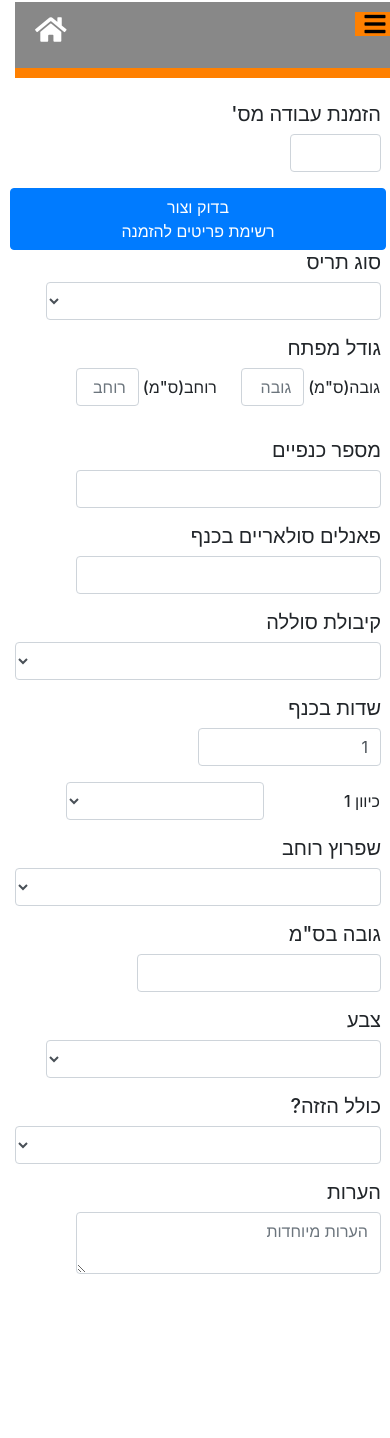
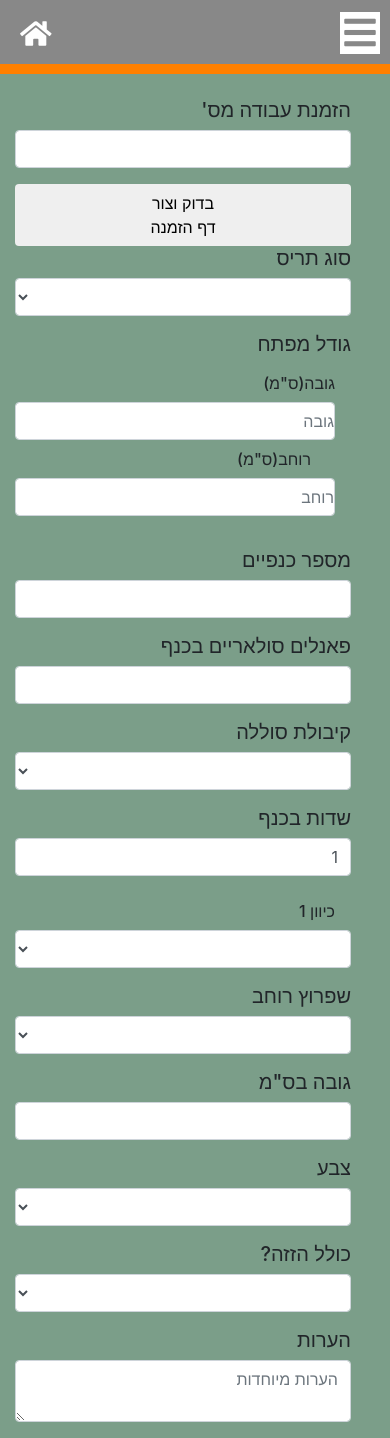
Before and after one commit to adarngh/shutters, a plain HTML site: page index.html at #!/neworder in a window 390 px wide. Shown: the part 118-1556 px from the top of the page. Before the commit the page ends 1408 px from the top, so only its background shows below. Drawn offline with nearby package versions, Linux system fonts and the light colour scheme; some packages are replaced by stand-ins of ours.

Commit message:
fixed responsive issues

```diff
--- a/app/contructors/configurator.html
+++ /dev/null
@@ -1,116 +0,0 @@
-<main >
-    <form class="mr-4 mt-4">
-        <div class="form-row">
-            <div class="form-group col-md-9">
-                <label for="pNumber" class="h5">הזמנת עבודה מס'</label>
-                <input type="text" class="form-control col-3" id="pNumber" placeholder="" ng-model="pNumber">
-            </div>
-            <button type="submit" class="btn btn-primary col-md-2">בדוק וצור
-                <br> רשימת פריטים להזמנה</button>
-        </div>
-        <div class="form-row">
-            <div class="form-group col-md-3">
-                <label for="pProfileType" class="h5">סוג תריס</label>
-                <select id="pProfileType" class="form-control col-11" ng-model="pProfileType">
-                    <option>פרופיל "בורג"</option>
-                    <option>9000</option>
-                </select>
-            </div>
-            <div class="form-group col-md-5">
-                <h5>גודל מפתח</h5>
-                <div class="row pr-3">
-                    <label for="pHeight" class="col-form-label h6 pl-1">גובה(ס"מ)</label>
-                    <input type="text" class="form-control col-2" id="pHeight" placeholder="גובה" ng-model="pHeight">
-                    <label for="pWidth" class="col-form-label h6 pl-1 pr-4">רוחב(ס"מ)</label>
-                    <input type="text" class="form-control col-2" id="pWidth" placeholder="רוחב" ng-model="pWidth">
-                </div>
-            </div>
-
-        </div>
-        <div class="form-row mt-3">
-            <!-- <div class="form-group col-md-3">
-                <label for="pProfileType" class="h5">סוג תריס</label>
-                <select id="pProfileType" class="form-control col-11" ng-model="pProfileType">
-                    <option>פרופיל "בורג"</option>
-                    <option>9000</option>
-                </select>
-            </div> -->
-            <div class="form-group col-md-2">
-                <label for="pNoOfWings" class="h5">מספר כנפיים</label>
-                <input type="number" class="form-control col-10" id="pNoOfWings" value="1" min="1" max="8" ng-model="pNoOfWings">
-            </div>
-            <div class="form-group col-md-3">
-                <label for="pSolarPanels" class="h5">פאנלים סולאריים בכנף</label>
-                <input type="number" class="form-control col-10" id="pSolarPanels" value="1" min="1" max="8" ng-model="pSolarPanels">
-            </div>
-            <div class="form-group col-md-3">
-                <label for="battery" class="h5">קיבולת סוללה</label>
-                <select id="battery" class="form-control " ng-model="battery">
-                    <option>AH 10</option>
-                    <option>AH 13</option>
-                    <option>AH 16</option>
-                    <option>AH 20</option>
-                </select>
-            </div>
-        </div>
-        <div class="form-row">
-            <div class="form-group col-md-2">
-                <label for="profileType" class="h5">שדות בכנף</label>
-                <input type="number" class="form-control col-6" id="windowHeight" min="1" max="5" ng-model="numberOfFields" ng-change="changeFieldArray()">
-            </div>
-        </div>
-        <div class="form-row mb-2">
-            <div class="col-md-2" ng-repeat="x in fieldArray">
-                <div class="row field">
-                    <label for="profileType{{$index}}" class="col-form-label col-4 h5 pr-3 pl-0">כיוון {{$index+1}}</label>
-                    <select id="profileType{{$index}}" class="form-control col-6 pl-5" ng-model="leverType[$index]">
-                        <option>ימין</option>
-                        <option>שמאל</option>
-                        <option>דו צדדי</option>
-                    </select>
-                </div>
-            </div>
-        </div>
-        <div class="form-row mt-3">
-            <div class="form-group col-md-2">
-                <label for="profileType" class="h5">שפרוץ רוחב</label>
-                <select id="profileType" class="form-control" ng-model="pColor">
-                    <option>אין</option>
-                    <option>שלם</option>
-                    <option>חצוי</option>
-                </select>
-            </div>
-            <div class="form-group col-md-2">
-                <label for="workOrderNum" class="h5">גובה בס"מ</label>
-                <input type="text" class="form-control col-8" id="workOrderNum" placeholder="" ng-model="pNumber">
-            </div>
-            <div class="form-group col-md-2">
-                <label for="profileType" class="h5">צבע</label>
-                <select id="profileType" class="form-control col-11" ng-model="pColor">
-                    <option>לבן</option>
-                    <option>אפור</option>
-                </select>
-            </div>
-            <div class="form-group col-md-2">
-                <label for="profileType" class="h5">כולל הזזה?</label>
-                <select id="profileType" class="form-control" ng-model="pIsSliding">
-                    <option>כן</option>
-                    <option>לא</option>
-                </select>
-            </div>
-
-
-        </div>
-        <div class="form-row">
-            <div class="form-group col-md-12">
-                <div class="row">
-                    <div class="col-12">
-                        <label for="remarks" class="h5">הערות</label>
-                        <textarea class="form-control  col-10" rows="2" id="remarks" placeholder="הערות מיוחדות" ng-model="pRemarks"></textarea>
-                    </div>
-
-                </div>
-            </div>
-        </div>
-    </form>
-</main>
--- /dev/null
+++ b/app/contructors/newProposal.html
@@ -0,0 +1,108 @@
+<main class="formbg col-lg-11 m-auto">
+    <form class="pr-4 pt-4">
+        <div class="row no-gutters">
+            <div class="form-group col-lg-9">
+                <label for="pNumber" class="h5">הזמנת עבודה מס'</label>
+                <input type="text" class="form-control col-lg-3" id="pNumber" placeholder="" ng-model="pNumber">
+            </div>
+            <button type="submit" class="btn btn-submit col-lg-2">בדוק וצור
+                <br>דף הזמנה</button>
+        </div>
+        <div class="row no-gutters">
+            <div class="form-group col-lg-3">
+                <label for="pProfileType" class="h5">סוג תריס</label>
+                <select id="pProfileType" class="form-control col-lg-11" ng-model="pProfileType">
+                    <option>פרופיל "בורג"</option>
+                    <option>9000</option>
+                </select>
+            </div>
+            <div class="form-group col-lg-5">
+                <h5>גודל מפתח</h5>
+                <div class="row no-gutters pr-3">
+                    <label for="pHeight" class="col-form-label h6 pl-1">גובה(ס"מ)</label>
+                    <input type="text" class="form-control col-lg-2" id="pHeight" placeholder="גובה" ng-model="pHeight">
+                    <label for="pWidth" class="col-form-label h6 pl-1 pr-4">רוחב(ס"מ)</label>
+                    <input type="text" class="form-control col-lg-2" id="pWidth" placeholder="רוחב" ng-model="pWidth">
+                </div>
+            </div>
+
+        </div>
+        <div class="row no-gutters mt-3">
+            <div class="form-group col-lg-2">
+                <label for="pNoOfWings" class="h5">מספר כנפיים</label>
+                <input type="number" class="form-control col-lg-10" id="pNoOfWings" value="1" min="1" max="8" ng-model="pNoOfWings">
+            </div>
+            <div class="form-group col-lg-3">
+                <label for="pSolarPanels" class="h5">פאנלים סולאריים בכנף</label>
+                <input type="number" class="form-control col-lg-10" id="pSolarPanels" value="1" min="1" max="8" ng-model="pSolarPanels">
+            </div>
+            <div class="form-group col-lg-3">
+                <label for="battery" class="h5">קיבולת סוללה</label>
+                <select id="battery" class="form-control " ng-model="battery">
+                    <option>AH 10</option>
+                    <option>AH 13</option>
+                    <option>AH 16</option>
+                    <option>AH 20</option>
+                </select>
+            </div>
+        </div>
+        <div class="row no-gutters">
+            <div class="form-group col-lg-2">
+                <label for="profileType" class="h5">שדות בכנף</label>
+                <input type="number" class="form-control col-lg-6" id="windowHeight" min="1" max="5" ng-model="numberOfFields" ng-change="changeFieldArray()">
+            </div>
+        </div>
+        <div class="row no-gutters mb-2">
+            <div class="col-lg-2" ng-repeat="x in fieldArray">
+                <div class="row no-gutters field">
+                    <label for="profileType{{$index}}" class="col-form-label col-lg-4 h5 pr-3 pl-0">כיוון {{$index+1}}</label>
+                    <select id="profileType{{$index}}" class="form-control col-lg-6 pl-5" ng-model="leverType[$index]">
+                        <option>ימין</option>
+                        <option>שמאל</option>
+                        <option>דו צדדי</option>
+                    </select>
+                </div>
+            </div>
+        </div>
+        <div class="row no-gutters mt-3">
+            <div class="form-group col-lg-2">
+                <label for="profileType" class="h5">שפרוץ רוחב</label>
+                <select id="profileType" class="form-control col-lg-10" ng-model="pColor">
+                    <option>אין</option>
+                    <option>שלם</option>
+                    <option>חצוי</option>
+                </select>
+            </div>
+            <div class="form-group col-lg-2">
+                <label for="workOrderNum" class="h5">גובה בס"מ</label>
+                <input type="text" class="form-control col-lg-8" id="workOrderNum" placeholder="" ng-model="pNumber">
+            </div>
+            <div class="form-group col-lg-2">
+                <label for="profileType" class="h5">צבע</label>
+                <select id="profileType" class="form-control col-lg-11" ng-model="pColor">
+                    <option>לבן</option>
+                    <option>אפור</option>
+                </select>
+            </div>
+            <div class="form-group col-lg-2">
+                <label for="profileType" class="h5">כולל הזזה?</label>
+                <select id="profileType" class="form-control" ng-model="pIsSliding">
+                    <option>כן</option>
+                    <option>לא</option>
+                </select>
+            </div>
+
+        </div>
+        <div class="row no-gutters">
+            <div class="form-group col-lg-12">
+                <div class="row no-gutters">
+                    <div class="col-12">
+                        <label for="remarks" class="h5">הערות</label>
+                        <textarea class="form-control  col-lg-10" rows="2" id="remarks" placeholder="הערות מיוחדות" ng-model="pRemarks"></textarea>
+                    </div>
+
+                </div>
+            </div>
+        </div>
+    </form>
+</main>
--- a/app/shuttersApp.js
+++ b/app/shuttersApp.js
@@ -18,7 +18,7 @@ shuttersApp.config(function($routeProvider) {
         controller : 'confCtrl'
       })
     .when("/neworder", {
-      templateUrl : "./app/contructors/configurator.html",
+      templateUrl : "./app/contructors/newProposal.html",
       controller : 'confCtrl'
     })
     .otherwise({ redirectTo: '/' });
--- a/app/style.css
+++ b/app/style.css
@@ -1,3 +1,6 @@
+* {
+    box-sizing: border-box;
+}
 body{
     text-align: right;
 }
@@ -17,6 +20,16 @@ nav>a{
   max-height: 35vh;
   overflow-y: auto;
 }
+.subTable{
+  display: block;
+  overflow-y: auto;
+}
+.formbg{
+  background-color:rgb(123, 158, 137);
+}
+.formbg > {
+  background-color:rgb(123, 158, 137);
+}
 
 
 
@@ -30,7 +43,7 @@ nav>a{
     background-color: rgb(255, 128, 0);
     position: fixed;
     top: 0px;
-    width: 300px;
+    width:25%;
     height: 100%;
     color: #e1ffff;
   }
@@ -147,8 +160,8 @@ nav>a{
       top: 10px;
       z-index: 10 !important;
       padding: 3px;
-      background-color:  rgb(255, 128, 0);
-      color: #000;
+      background-color: white;
+      color: #888888;
       width: 40px;
       text-align: center;
     }
--- a/index.html
+++ b/index.html
@@ -4,8 +4,9 @@
 <head>
     <meta charset="utf-8" />
     <meta http-equiv="X-UA-Compatible" content="IE=edge">
+    <meta name="viewport" content="width=device-width, initial-scale=1.0">
     <title>Shutters</title>
-    <meta name="viewport" content="width=device-width, initial-scale=1">
+    <meta name="viewport" content="width=device-width, initial-scale=1.0">
     <link rel="stylesheet" href="https://maxcdn.bootstrapcdn.com/bootstrap/4.0.0/css/bootstrap.min.css">
     <link rel="stylesheet" href="https://cdnjs.cloudflare.com/ajax/libs/font-awesome/4.7.0/css/font-awesome.css">
     <link rel="stylesheet" href="https://use.fontawesome.com/releases/v5.1.0/css/all.css" integrity="sha384-lKuwvrZot6UHsBSfcMvOkWwlCMgc0TaWr+30HWe3a4ltaBwTZhyTEggF5tJv8tbt"
@@ -28,67 +29,73 @@
 
     <link rel="stylesheet" type="text/css" media="screen" href="./app/style.css" />
 
-
 </head>
 
 <body>
 
 
-    <div class="border-bottom border-info row">
+    <div class="border-bottom border-info row no-gutters">
         <div class="col-lg-3"></div>
         <div class="col-lg-9 pt-3">
             <div class="page-header">
                 <p class=" h4 text-secondary">
-                    <img src="./app/shared/images/batkal.png" alt="BATKAL-IMG" class="ml-2">ביתקל בע"מ – הפיתרון החכם להצללה מיטבית</p2>
+                    <img src="./app/shared/images/batkal.png" alt="BATKAL-IMG" class="pl-2">ביתקל בע"מ – הפיתרון החכם להצללה מיטבית</p2>
             </div>
         </div>
     </div>
-    <div class="row mt-1">
+    <div class="row no-gutters">
         <div class="col-lg-3">
-
-
-
-
-
-
-
             <div class="nav-side-menu">
-                <div class="text-center py-2 brand" ><a href="#"><i class="fa fa-home fa-2x text-white"></a></i></div>
-                <i class="fa fa-bars fa-lg toggle-btn" data-toggle="collapse" data-target="#menu-content"></i>
+                <div class="text-center pt-3 brand">
+                    <a href="#">
+                        <i class="fa fa-home fa-2x text-white"></i>
+                    </a>
+                </div>
+                <i class="fa fa-bars fa-2x toggle-btn mt-1" data-toggle="collapse" data-target="#menu-content"></i>
 
                 <div class="menu-list">
 
                     <ul id="menu-content" class="menu-content collapse out">
-                            <li><a href="#"><i class="brand"></i>רשימת משווקים</a></li>
-                            <li><a href="#"><i class=""></i>צור קשר</a></li>
-                            <li><a href="#"><i class=""></i>כניסת מתקינים</a></li>
-                            <li><a href="#"><i class=""></i>הרשמת מתקינים</a></li>
-                            <li><a href="#"><i class=""></i>קטלוג PDF</a></li>
-                            <li><a href="/#!/orderlist"><i class=""></i>הצעות שלי</a></li>
-                            <li><a href="/#!/neworder"><i class=""></i>הצעה חדשה</a></li>
+                        <li>
+                            <a href="#">
+                                <i class="">רשימת משווקים</i>
+                            </a>
+                        </li>
+                        <li>
+                            <a href="#">
+                                <i class="">צור קשר</i>
+                            </a>
+                        </li>
+                        <li>
+                            <a href="#">
+                                <i class="">כניסת מתקינים</i>
+                            </a>
+                        </li>
+                        <li>
+                            <a href="#">
+                                <i class="">הרשמת מתקינים</i>
+                            </a>
+                        </li>
+                        <li>
+                            <a href="#">
+                                <i class="">קטלוג PDF</i>
+                            </a>
+                        </li>
+                        <li>
+                            <a href="/#!/orderlist">
+                                <i class="">הצעות שלי</i>
+                            </a>
+                        </li>
+                        <li>
+                            <a href="/#!/neworder">
+                                <i class="">הצעה חדשה</i>
+                            </a>
+                        </li>
                     </ul>
                 </div>
             </div>
-
-
-
-
-
-            <!-- <nav class="nav flex-column bg-batkal mr-4">
-                <a class="nav-link active" href="#">דף הבית</a>
-                <a class="nav-link" href="/#!/distributors">רשימת משווקים</a>
-                <a class="nav-link" href="#">צור קשר</a>
-                <a class="nav-link bg-batkal-const" href="/#!/signup">כניסת/הרשמת מתקינים</a>
-            </nav>
-            <nav class="nav flex-column bg-batkal-const  mr-4">
-                <a class="nav-link active" href="#">להורדת קטלוג PDF</a>
-                <a class="nav-link" href="/#!/orderlist">ההצעות שלי</a>
-                <a class="nav-link" href="/#!/neworder">הצעה חדשה</a>
-                <a class="nav-link" href="#">פורום</a>
-                <a class="nav-link" href="#">FAQ</a>
-            </nav> -->
         </div>
-        <div class="col-lg-9 ">
+        <div class="col-lg-9">
             <ng-view></ng-view>
         </div>
 
```
Also changed, not shown: app/contructors/ProposalList.html (+9 -52 lines).
